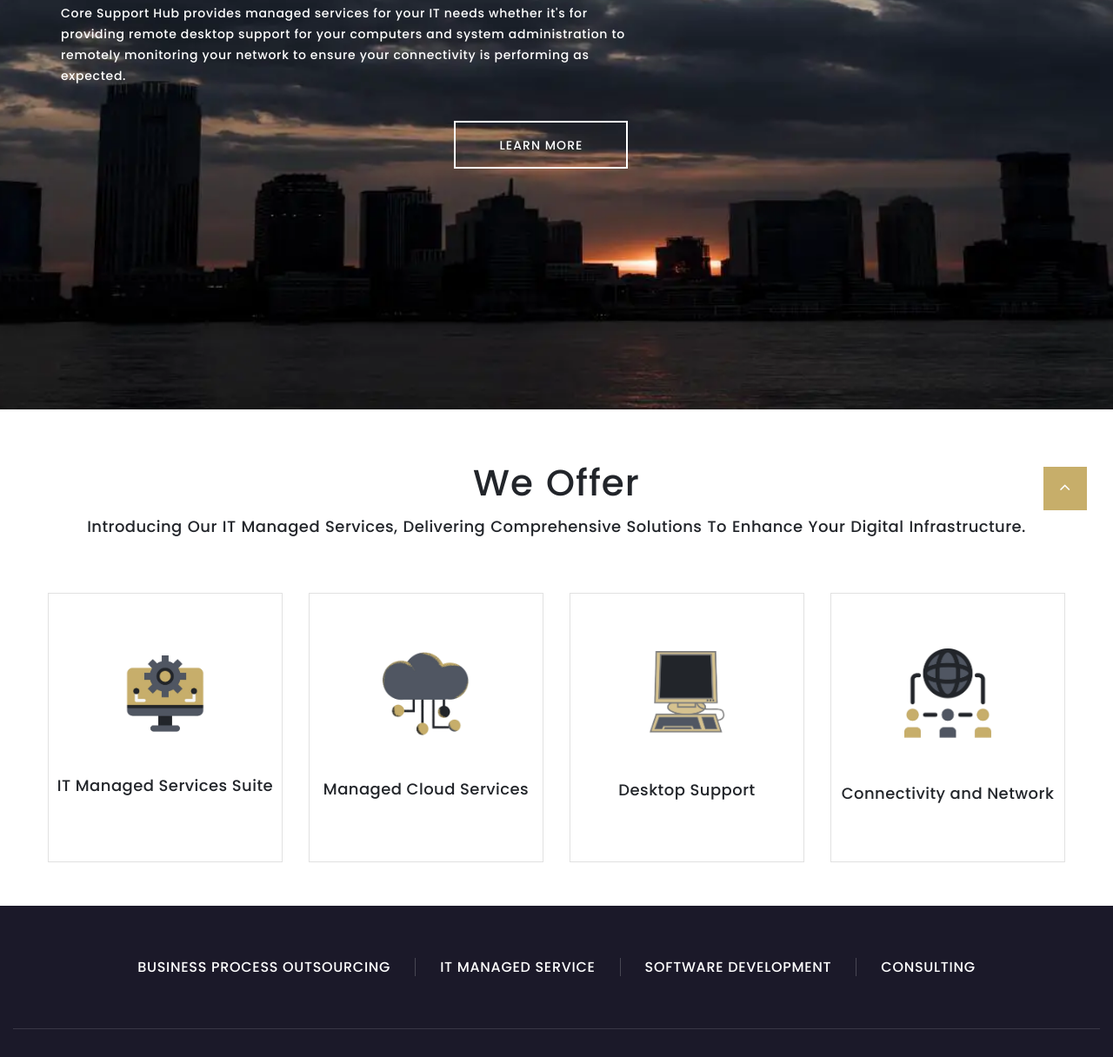
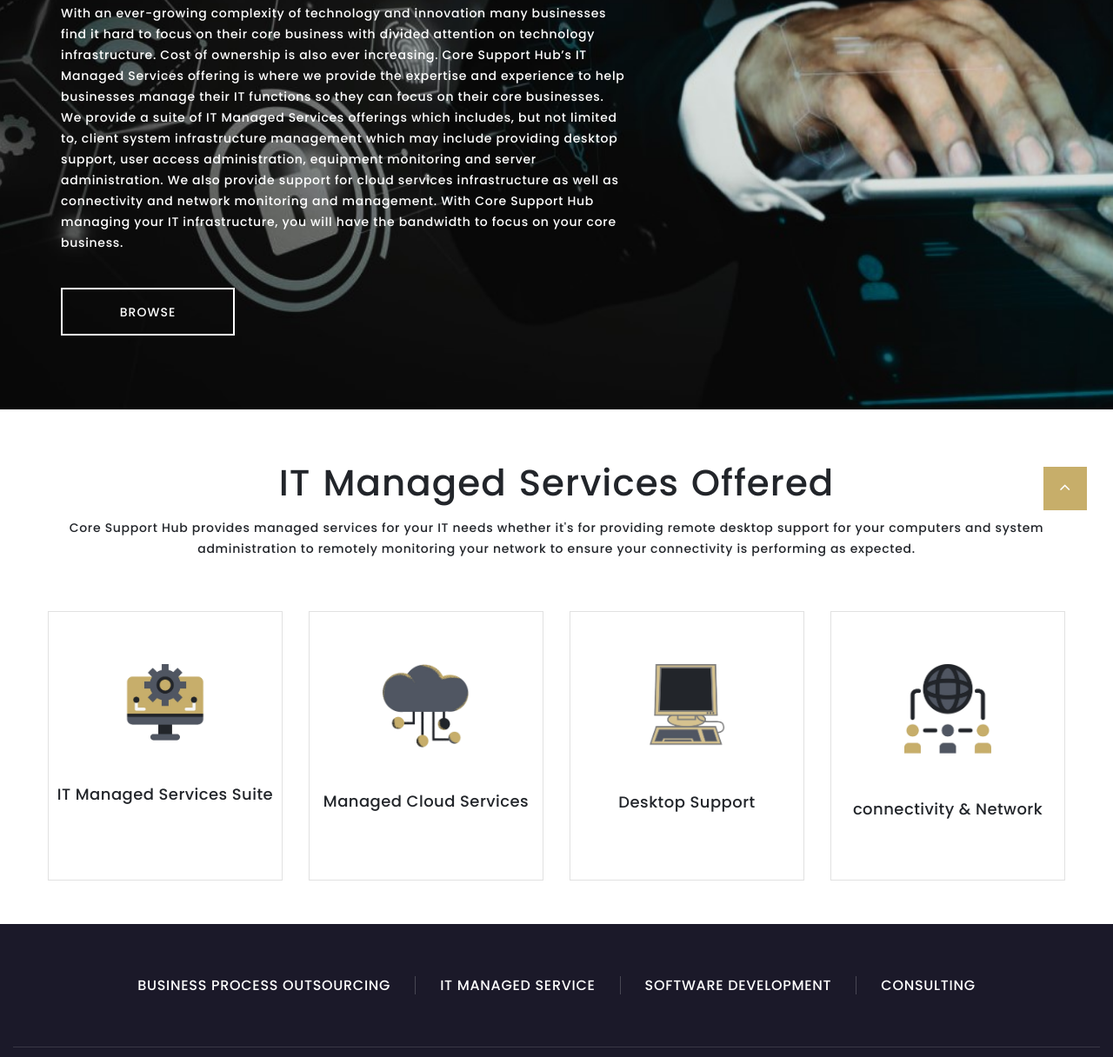
Before and after one commit to TeamOrangeShire/CoreSupportHub, a plain HTML site: page services/it_services/index.html in a window 1280 px wide. Shown: the part 283-1499 px from the top of the page at 87% size. Drawn offline with Linux system fonts and the light colour scheme; files whose address does not match are found by name.

Commit message:
it services done

```diff
--- a/services/it_services/index.html
+++ b/services/it_services/index.html
@@ -1,5 +1,5 @@
 <!DOCTYPE html>
-<html class="wide wow-animation" lang="en">
+<html class="wide wow-animation" lang="en" style="scroll-behavior: smooth;">
   <head>
     <title>Core Support Hub</title>
     <meta name="format-detection" content="telephone=no">
@@ -14,6 +14,49 @@
     <link rel="stylesheet" href="../../css/style.css">
     <link rel="stylesheet" href="../../css/animation.css">
     <style>.ie-panel{display: none;background: #212121;padding: 10px 0;box-shadow: 3px 3px 5px 0 rgba(0,0,0,.3);clear: both;text-align:center;position: relative;z-index: 1;} html.ie-10 .ie-panel, html.lt-ie-10 .ie-panel {display: block;}</style>
+
+
+    <style>
+      .col-sm-8 {
+        perspective: 1000px;
+      }
+
+      .box-contacts {
+        width: 100%;
+        height: 100%;
+        position: relative;
+        transform-style: preserve-3d;
+        transition: transform 0.8s;
+      }
+
+      .col-sm-8:hover .box-contacts {
+        transform: rotateY(180deg);
+      }
+
+      .box-contacts-body, .box-contacts-back {
+        width: 100%;
+        height: 100%;
+        position: absolute;
+        backface-visibility: hidden;
+      }
+
+      .box-contacts-back {
+        transform: rotateY(180deg);
+        background-color: #f0f0f0;
+        display: flex;
+        align-items: center;
+        justify-content: center;
+        text-align: center;
+      }
+
+
+
+      /* Additional styling for the content on the back */
+      .box-contacts-back p {
+        margin: 0;
+      }
+    </style>
+
   </head>
   <body>
     <div class="ie-panel"><a href="http://windows.microsoft.com/en-US/internet-explorer/"><img src="images/ie8-panel/warning_bar_0000_us.jpg" height="42" width="820" alt="You are using an outdated browser. For a faster, safer browsing experience, upgrade for free today."></a></div>
@@ -70,15 +113,25 @@
 
       <!-- Cta-->
       <section class="section section-fluid bg-default" style="height: 650px;">
-        <div class="parallax-container" data-parallax-img="../../images/cs_asset.jpg" style="height: 650px;">
+        <div class="parallax-container" data-parallax-img="../../images/itbgphoto.jpg" style="height: 650px;">
           <div class="parallax-content section-xl context-dark bg-overlay-68 bg-mobile-overlay">
             <div class="container">
               <div class="justify-content-end text-left">
                 <div class="col-sm-7">
                   <h3 class="wow fadeInLeft">IT Managed Services</h3>
-                  <p>Core Support Hub provides managed services for your IT needs whether it's for providing remote desktop support for your computers and system administration to remotely monitoring your network to ensure your connectivity is performing as expected.
+                  <p class="wow fadeInRight">
+                    With an ever-growing complexity of technology and innovation many businesses find it hard to focus on
+                    their core business with divided attention on technology infrastructure. Cost of ownership is also ever
+                    increasing. Core Support Hub’s IT Managed Services offering is where we provide the expertise and
+                    experience to help businesses manage their IT functions so they can focus on their core businesses.
+                    <br>
+                    We provide a suite of IT Managed Services offerings which includes, but not limited to, client system
+                    infrastructure management which may include providing desktop support, user access administration,
+                    equipment monitoring and server administration. We also provide support for cloud services
+                    infrastructure as well as connectivity and network monitoring and management. With Core Support Hub
+                    managing your IT infrastructure, you will have the bandwidth to focus on your core business.
                   </p>
-                  <div class="group-sm group-middle group justify-content-end"><a class="button button-white-outline button-ujarak" href="#">Learn More</a></div>
+                  <div class="group-sm group-left group justify-content-end"><a class="button button-white-outline button-ujarak" href="#srvcs">Browse</a></div>
                 </div>
               </div>
             </div>
@@ -86,62 +139,64 @@
         </div>
       </section>
 
-      <!-- content start -->
-
-
-
-
-      <!-- content end -->
-      <!-- Meet The Team-->
-
-
       <!-- Contact information-->
       <section class="section section-sm bg-default">
-        <div class="container">
-          <h2> We Offer </h2>
-          <h5>Introducing our IT Managed Services, delivering comprehensive solutions to enhance your digital infrastructure. </h5>
-
+        <div id="srvcs" class="container">
+          <h2> IT Managed Services Offered</h2>
+          <p>
+            Core Support Hub provides managed services for your IT needs whether it's for providing remote desktop support for your computers and system administration to remotely monitoring your network to ensure your connectivity is performing as expected.
+          </p>
           <div class="row row-30 justify-content-center">
             <div class="col-sm-8 col-md-6 col-lg-3">
               <article class="box-contacts">
                 <div class="box-contacts-body">
-                  <img src="../../images/itsuite_icon.png" alt=""style="width:40%;">
+                  <img src="../../images/itsuite_icon.png" alt=""style="width:40%; padding-top:60px;">
                   <div class="box-contacts-decor"></div>
-                  <p class="box-contacts-link"><a href="tel:#"> IT Managed Services Suite</a></p>
-
+                  <p class="box-contacts-link"><a href="tel:#">IT Managed Services Suite</a></p>
+                </div>
+                <div class="box-contacts-back">
+                  <p>This is the back of the div with a message.</p>
                 </div>
               </article>
             </div>
             <div class="col-sm-8 col-md-6 col-lg-3">
               <article class="box-contacts">
                 <div class="box-contacts-body">
-                  <img src="../../images/itcloud_icon.png" alt=""style="width:40%;">
+                  <img src="../../images/itcloud_icon.png" alt=""style="width:40%; padding-top:60px;">
                   <div class="box-contacts-decor"></div>
-                  <p class="box-contacts-link"><a href="#">Managed Cloud Services</a></p>
+                  <p class="box-contacts-link"><a href="tel:#">Managed Cloud Services</a></p>
+                </div>
+                <div class="box-contacts-back">
+                  <p>This is the back of the div with a message.</p>
                 </div>
               </article>
             </div>
             <div class="col-sm-8 col-md-6 col-lg-3">
               <article class="box-contacts">
                 <div class="box-contacts-body">
-                  <img src="../../images/itdesk_icon.png" alt=""style="width:40%;">
+                  <img src="../../images/itdesk_icon.png" alt=""style="width:40%; padding-top:60px;">
                   <div class="box-contacts-decor"></div>
-                  <!-- <p class="box-contacts-link"><a href="mailto:#">mail@demolink.org</a></p> -->
-                  <p class="box-contacts-link"><a href="mailto:#">Desktop Support</a></p>
+                  <p class="box-contacts-link"><a href="tel:#">Desktop Support</a></p>
+                </div>
+                <div class="box-contacts-back">
+                  <p>Client System Infrastructure Management: Managing your system infrastructure which includes desktop, laptops and servers.</p>
                 </div>
               </article>
             </div>
             <div class="col-sm-8 col-md-6 col-lg-3">
               <article class="box-contacts">
                 <div class="box-contacts-body">
-                  <img src="../../images/itnet_icon.png" alt=""style="width:40%;">
+                  <img src="../../images/itnet_icon.png" alt=""style="width:40%; padding-top:60px;">
                   <div class="box-contacts-decor"></div>
-                  <!-- <p class="box-contacts-link"><a href="mailto:#">mail@demolink.org</a></p> -->
-                  <p class="box-contacts-link"><a href="mailto:#">Connectivity and Network</a></p>
+                  <p class="box-contacts-link"><a href="tel:#">connectivity & Network</a></p>
+                </div>
+                <div class="box-contacts-back">
+                  <p>Client Network Infrastructure Management: Managing your network infrastructure which includes switches, routers, firewalls and LAN and WAN connections. This also includes network monitoring and proactive actions for potential network issues.</p>
                 </div>
               </article>
             </div>
           </div>
+          <!-- grid row  -->
 
         </div>
       </section>
```
Also changed, not shown: services/sof_dev/index.html (+1 -0 lines), images/itbgphoto.jpg (added).
